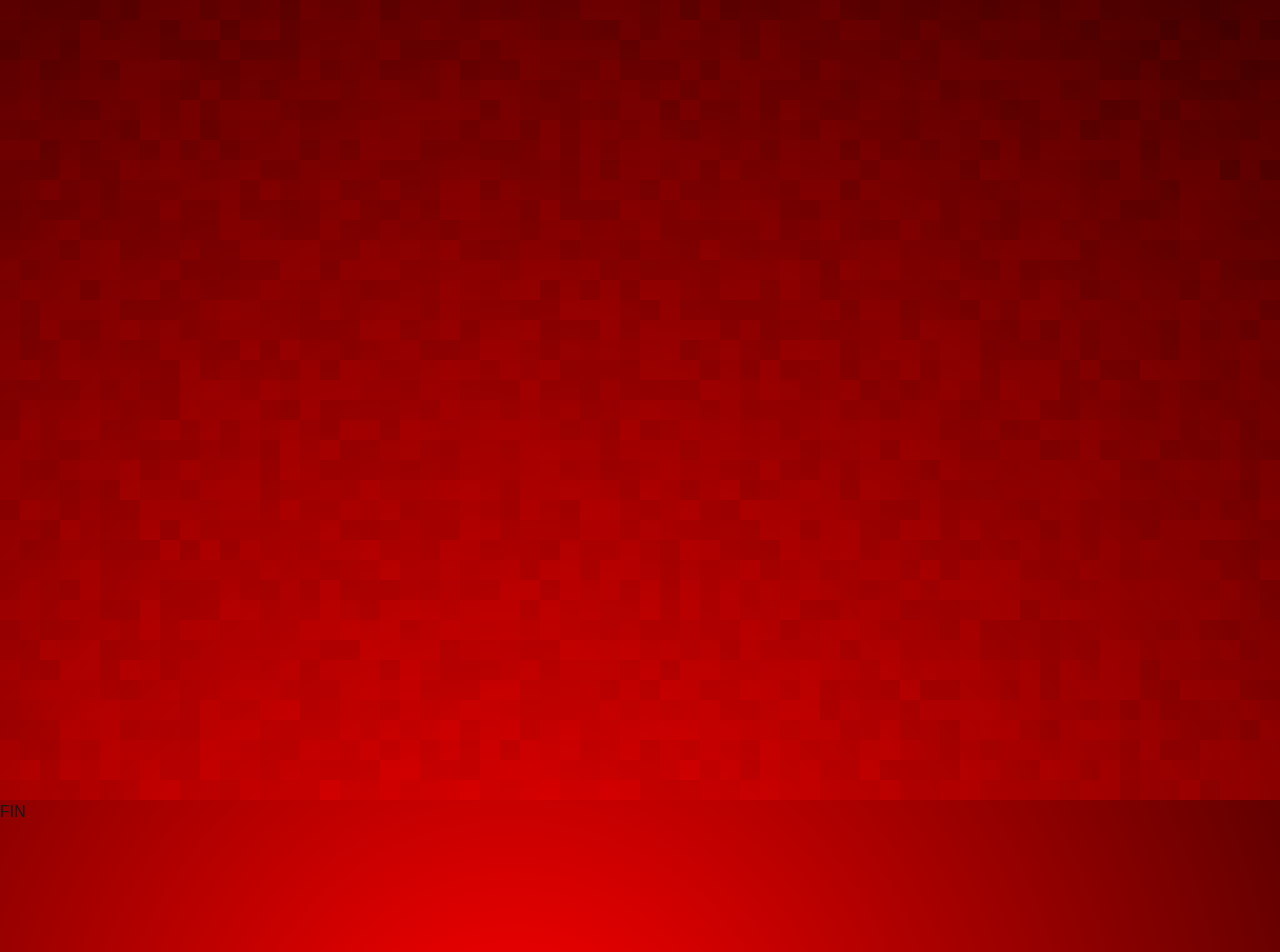
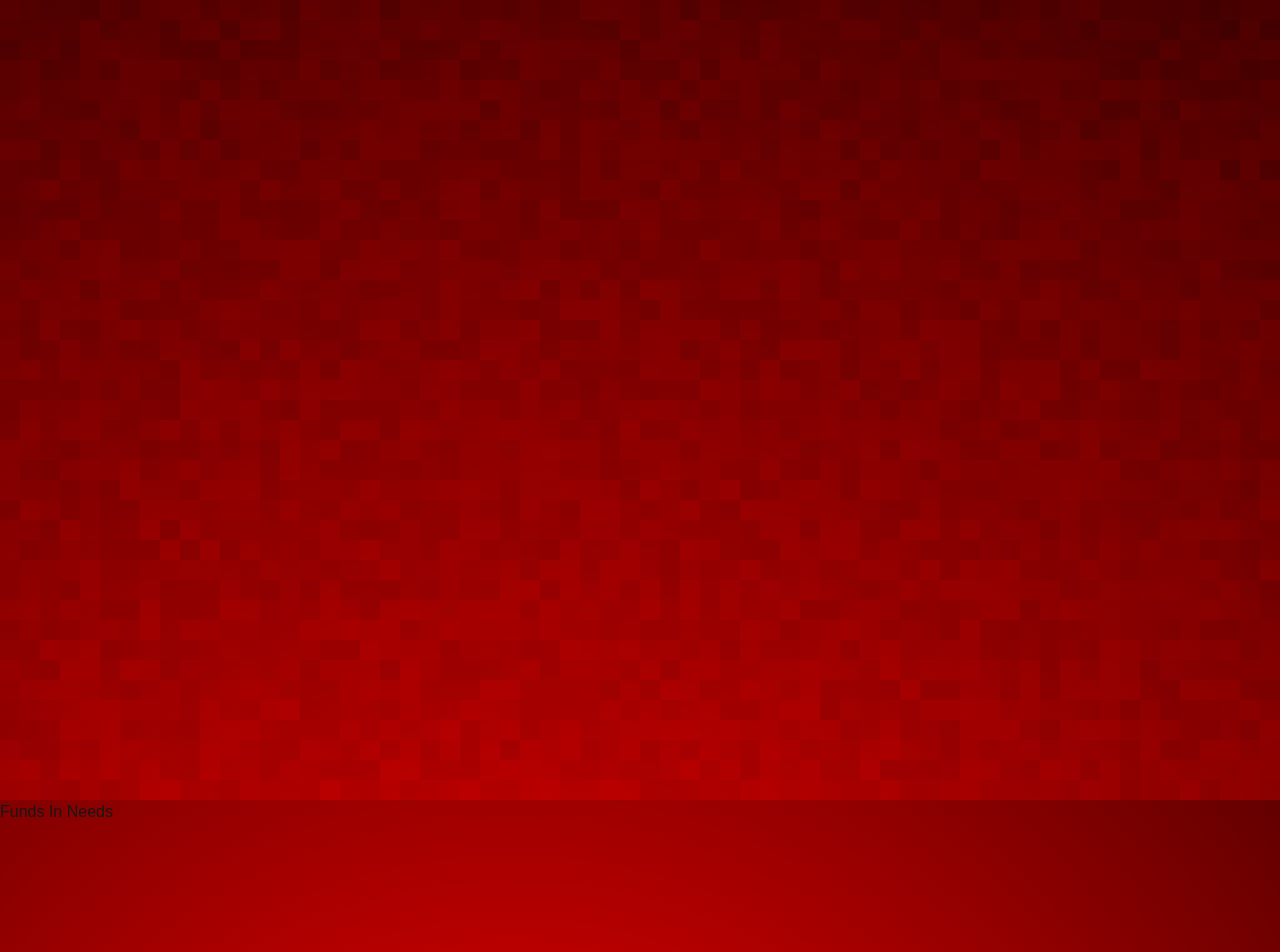
Before and after one commit to Funds-In-Need/Frontend, a Next.js app in the folder fin/: page /landingPage in a window 1280 px wide. Shown: the top 952 px of the page. Built offline with nearby package versions, Linux system fonts and the light colour scheme.

Commit message:
remove pic

```diff
--- a/fin/src/app/landingPage/page.js
+++ b/fin/src/app/landingPage/page.js
@@ -58,10 +58,10 @@ export default function Home() {
 
       {/* Title on Top Left */}
       <div
-        className="absolute top-4 left-4 text-2xl font-bold"
+        className="absolute top-4 left-4 text-2xl font-bold drop-shadow-md"
         style={{ zIndex: 2 }}
       >
-        FIN
+        Funds In Needs
       </div>
 
       {/* Main Content */}
@@ -76,18 +76,18 @@ export default function Home() {
           className="absolute"
           style={{
             transform: `translate(-50%, -120%) rotateX(${rotation.x}deg) rotateY(${rotation.y}deg)`,
-            top: "50%",
+            top: "75%",
             left: "50%",
             transition: "transform 0.1s ease-out",
           }}
         >
           <img
-            src="/sexyduo.png"
+            src="/Name(White).png"
             alt="logo"
-            className="opacity-70"
+            className="opacity-100"
             style={{
-              height: "200px", // Matches the size of two rows
-              width: "200px", // Matches the size of two rows
+              height: "500px", // Matches the size of two rows
+              width: "500px", // Matches the size of two rows
             }}
           />
         </div>
```
Also changed, not shown: fin/package.json (+5 -2 lines), 1 other file (tests, documents, lock files or other folders).
